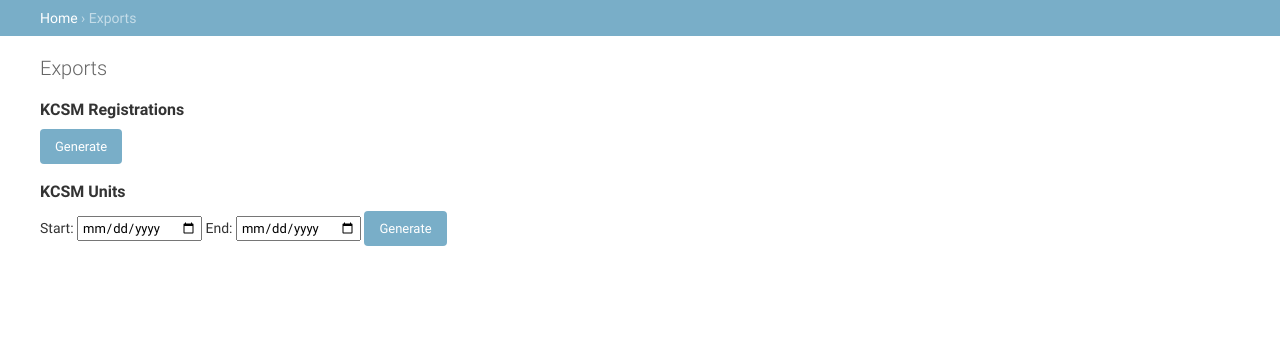
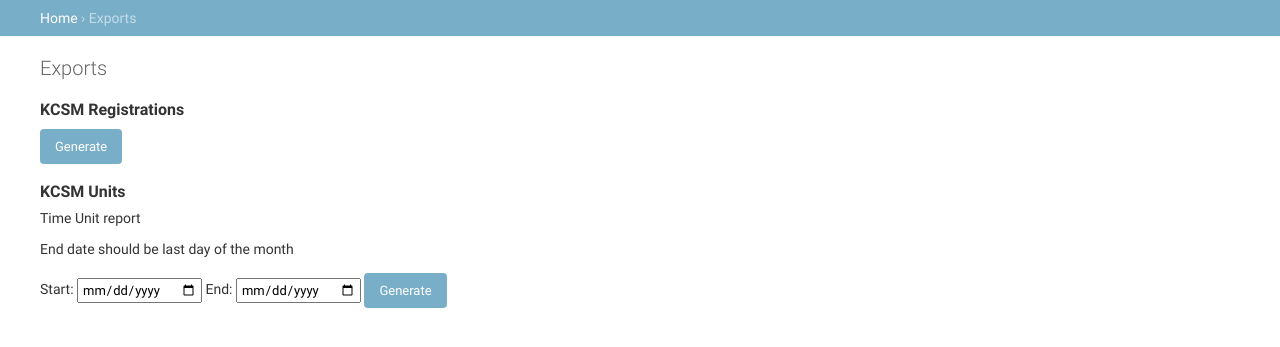
Before and after one commit to deafhhs/adapt, a Django app: page /exports/ in a window 1280 px wide. Shown: the part 59-406 px from the top of the page. Run offline with Django 3.2, Linux system fonts and the light colour scheme; data comes from the database, SQL or seed files in the repository; parts of the project's set-up code (start-up, migrations or seed data) failed here and were passed over.

Commit message:
little description

```diff
--- a/templates/exports/index.html
+++ b/templates/exports/index.html
@@ -23,6 +23,8 @@
 
 <section>
 <h2>KCSM Units</h2>
+<p>Time Unit report</p>
+<p>End date should be last day of the month</p>
 <form action="units">
 	<label title="Inclusive">Start: <input type=date name=start placeholder="yyyy-mm-dd"></label>
 	<label title="Inclusive">End: <input type=date name=end placeholder="yyyy-mm-dd"></label>
```
